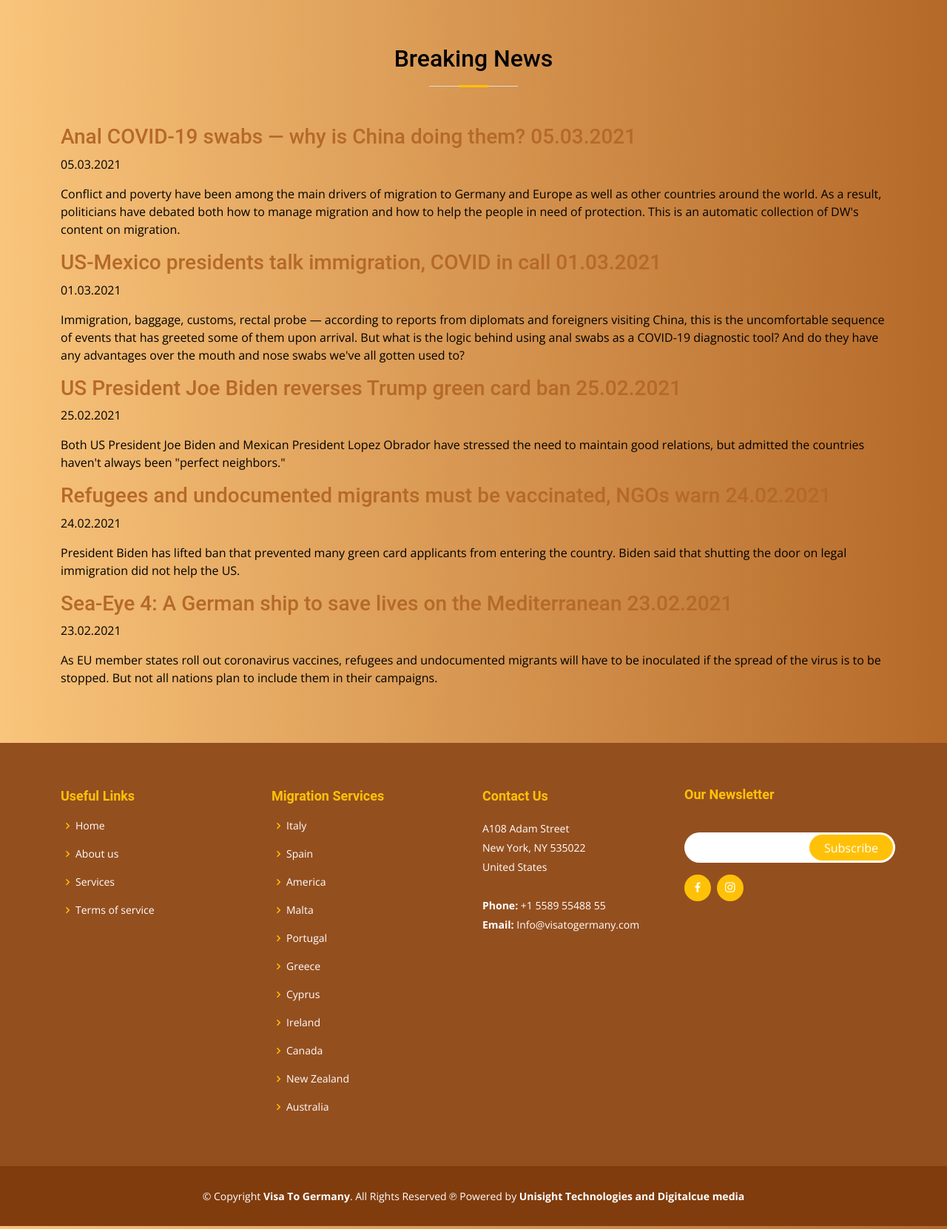
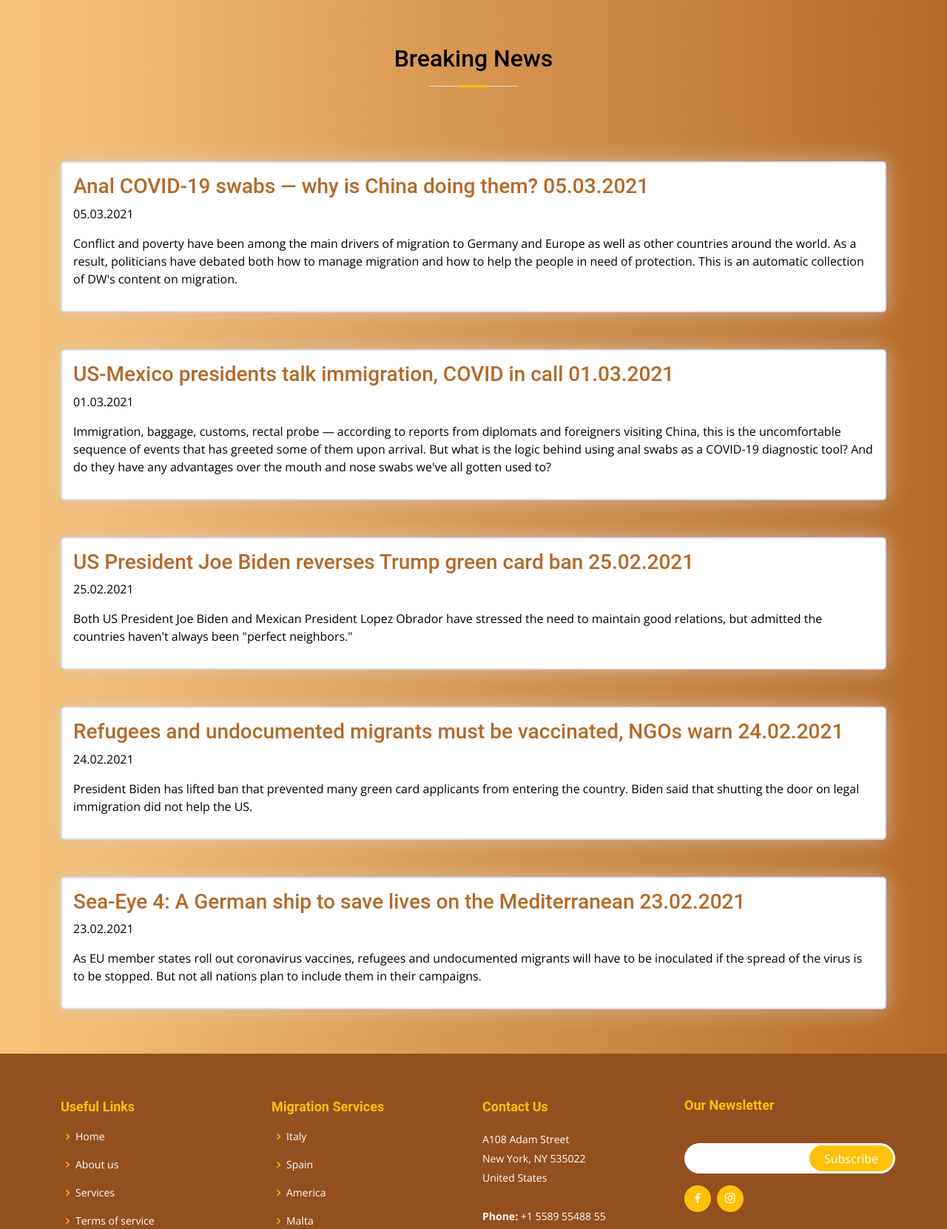
Before and after one commit to Unisight-Technologies/visa_to_germany, a Django app: page /blogs_news/ in a window 1280 px wide. Shown: the part 80-1741 px from the top of the page at 74% size. Run offline with Django 3.2, Linux system fonts and the light colour scheme; data comes from the database, SQL or seed files in the repository; some libraries are stand-ins or nearby versions.

Commit message:
Update style.css

```diff
--- a/static/assets/css/style.css
+++ b/static/assets/css/style.css
@@ -2493,3 +2493,45 @@ tbody{
   border-left: 55px solid transparent;
   border-right: 55px solid transparent;
 }
+
+
+
+.blog-box{
+    margin-top: 50px;
+    padding: 15px;
+    box-shadow: 0 0 30px rgba(214, 215, 216, 0.6);
+    border: 2px #DDDDF0 solid;
+    border-radius: 5px;
+    background-color: white;
+}
+
+.blog-img{
+  width: 70%;
+  float: right;
+  border-radius: 5px;
+}
+
+#blogs{
+  /* background: white; */
+}
+
+@media (max-width: 600px) {
+
+  .blog-para{
+    display: none;
+  }
+}
+
+@media (max-width: 600px) {
+
+  .blog-head{
+    font-size: 15px;
+  }
+}
+
+@media (max-width: 600px) {
+
+  .blog-author{
+    display: none;
+  }
+}
```
